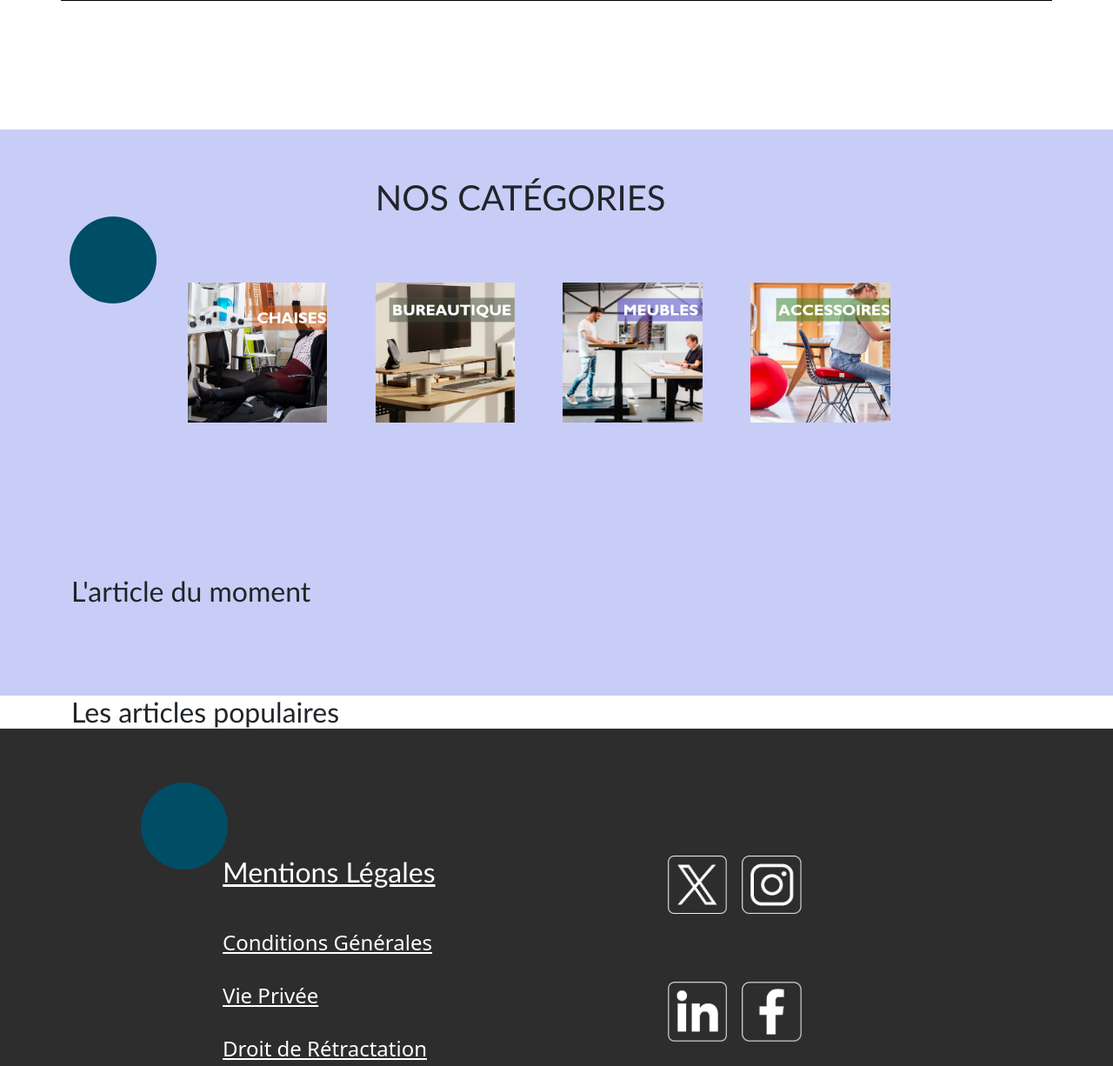
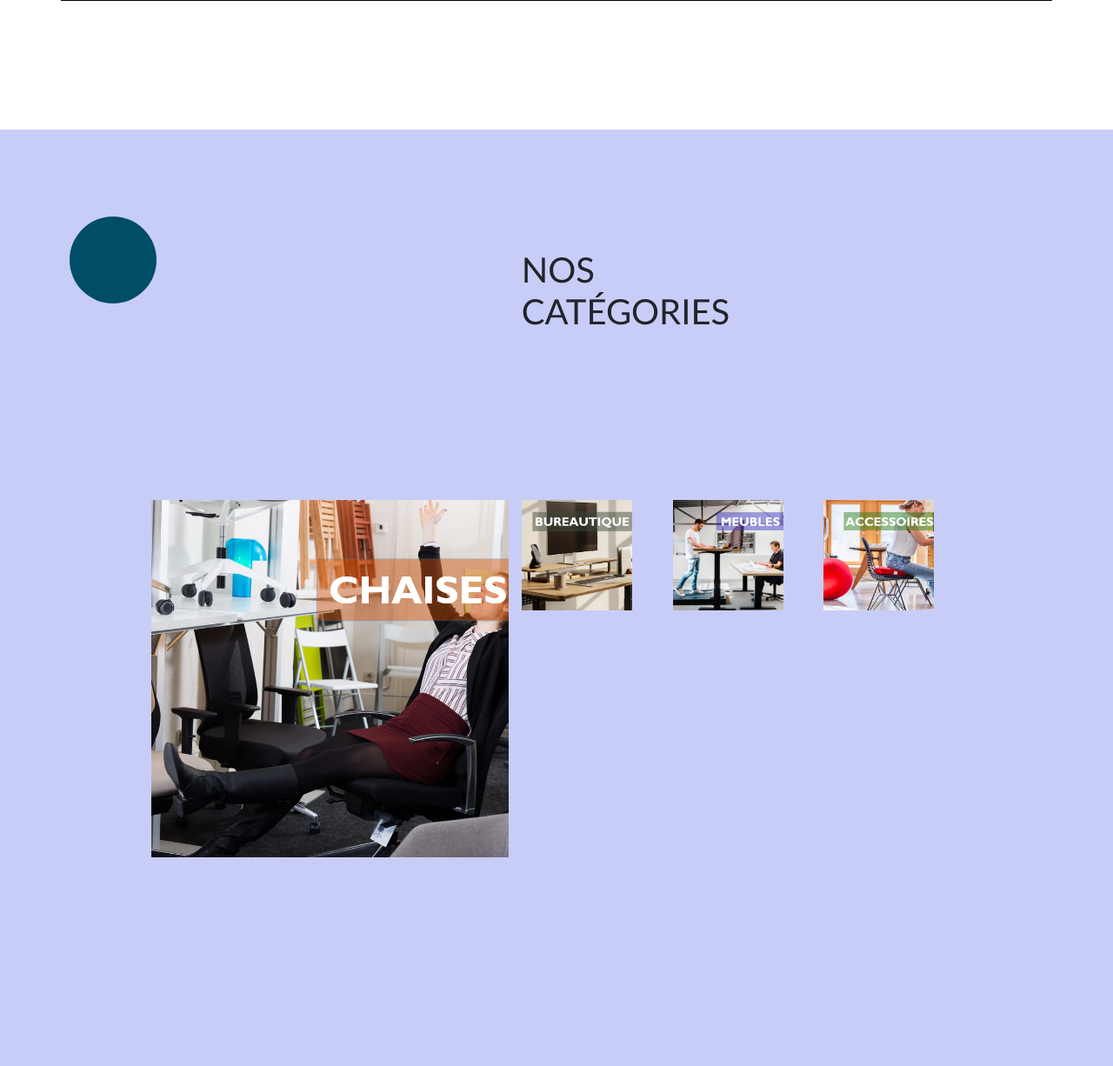
Before and after one commit to Haissan2842/Ergop-Code, a PHP site: page / in a window 1280 px wide. Shown: the part 1114-2340 px from the top of the page at 87% size. Run offline with PHP 8.4, Linux system fonts and the light colour scheme.

Commit message:
Commit vendredi 1/12 16h

```diff
--- a/css/style.css
+++ b/css/style.css
@@ -36,6 +36,8 @@ footer {
 
 .border {
 }
+
+.img
 
 /* ID */
 
--- a/index.html
+++ b/index.html
@@ -69,10 +69,10 @@
         <div class="Title-area">
           <div class="Write-title-here"><h1>NOS CATÉGORIES</h1></div>
         </div>
-          <div class="Catégorie-1"> <img src="Images/Catégorie-chaises.png" width="80%"> </div>
-          <div class="Catégorie-2"> <img src="Images/Catégorie-bureautique.png" width="80%"> </div>
-          <div class="Catégorie-3"> <img src="Images/Catégorie-meubles.png" width="80%"> </div>
-          <div class="Catégorie-4"> <img src="Images/Catégorie-Accesoires.png" width="80%"> </div>
+          <div class="Catégorie-1"> <img src="Images/Catégorie-chaises.png" class="imgchaises" box-shadow="60px -16px teal"> </div>
+          <div class="Catégorie-2"> <img src="Images/Catégorie-bureautique.png" class="imgbureautique" width="80%"> </div>
+          <div class="Catégorie-3"> <img src="Images/Catégorie-meubles.png" class="imgmeubles" width="80%"> </div>
+          <div class="Catégorie-4"> <img src="Images/Catégorie-Accesoires.png" class="imgaccessoires" width="80%"> </div>
           <div class="Espace-titre">
         </div>
     </section>
```
